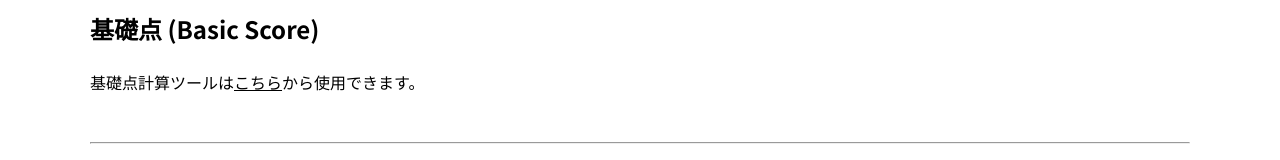
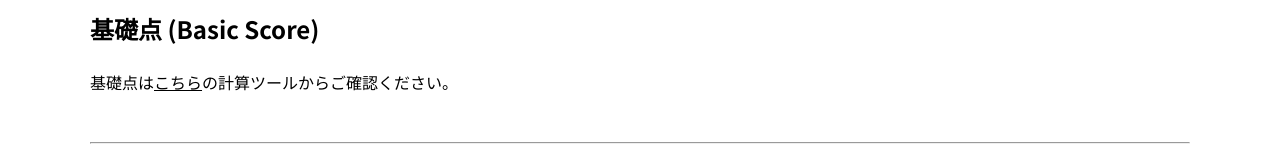
Before and after one commit to MeiriSTG/official-page, a plain HTML site: page sub/welcome-2023.html in a window 1280 px wide. Shown: the part 2030-2190 px from the top of the page. Drawn offline with Linux system fonts and the light colour scheme.

Commit message:
Update welcome-2023.html

```diff
--- a/sub/welcome-2023.html
+++ b/sub/welcome-2023.html
@@ -77,7 +77,7 @@
 
     <h3>基礎点 (Basic Score)</h3>
 
-    <p>基礎点計算ツールは<a href="https://meiristg.github.io/official-page/sub/tool/calc-welcome-2023.html">こちら</a>から使用できます。</p>
+    <p>基礎点は<a href="https://meiristg.github.io/official-page/sub/tool/calc-welcome-2023.html">こちら</a>の計算ツールからご確認ください。</p>
 
     <hr>
 
```
